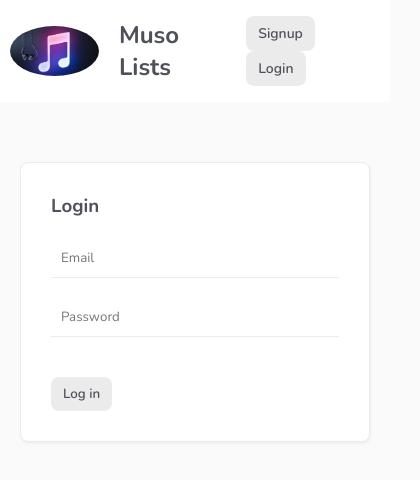
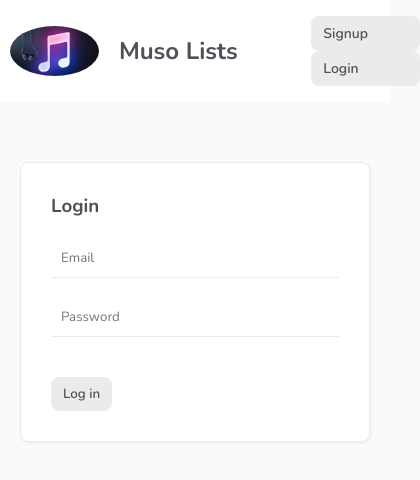
Before and after one commit to MantaXXX/muso-list, a Vue app: page /login in a window 390 px wide. Shown: the top 480 px of the page, 420 px wide, since content can reach past the window. Built offline with nearby package versions, Linux system fonts and the light colour scheme; no server answers.

Commit message:
feat: update RWD for Navbar

```diff
--- a/src/components/Navbar.vue
+++ b/src/components/Navbar.vue
@@ -47,6 +47,13 @@ export default {
 </script>
 
 <style scoped>
+@media only screen and (max-width: 400px) {
+  nav .links a {
+    display: block;
+    width: 100%;
+  }
+}
+
 .navbar {
   padding: 16px 10px;
   margin-bottom: 60px;
```
